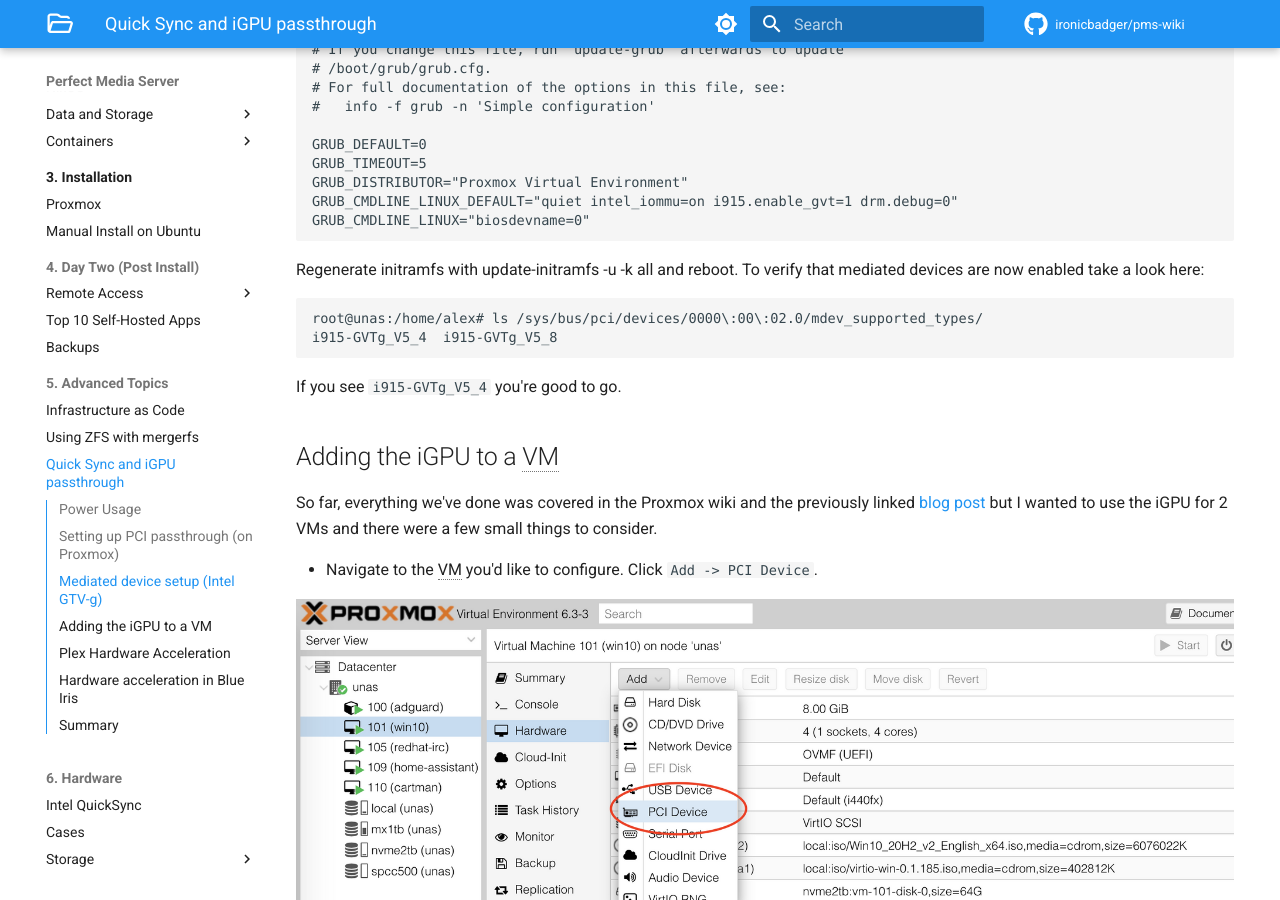
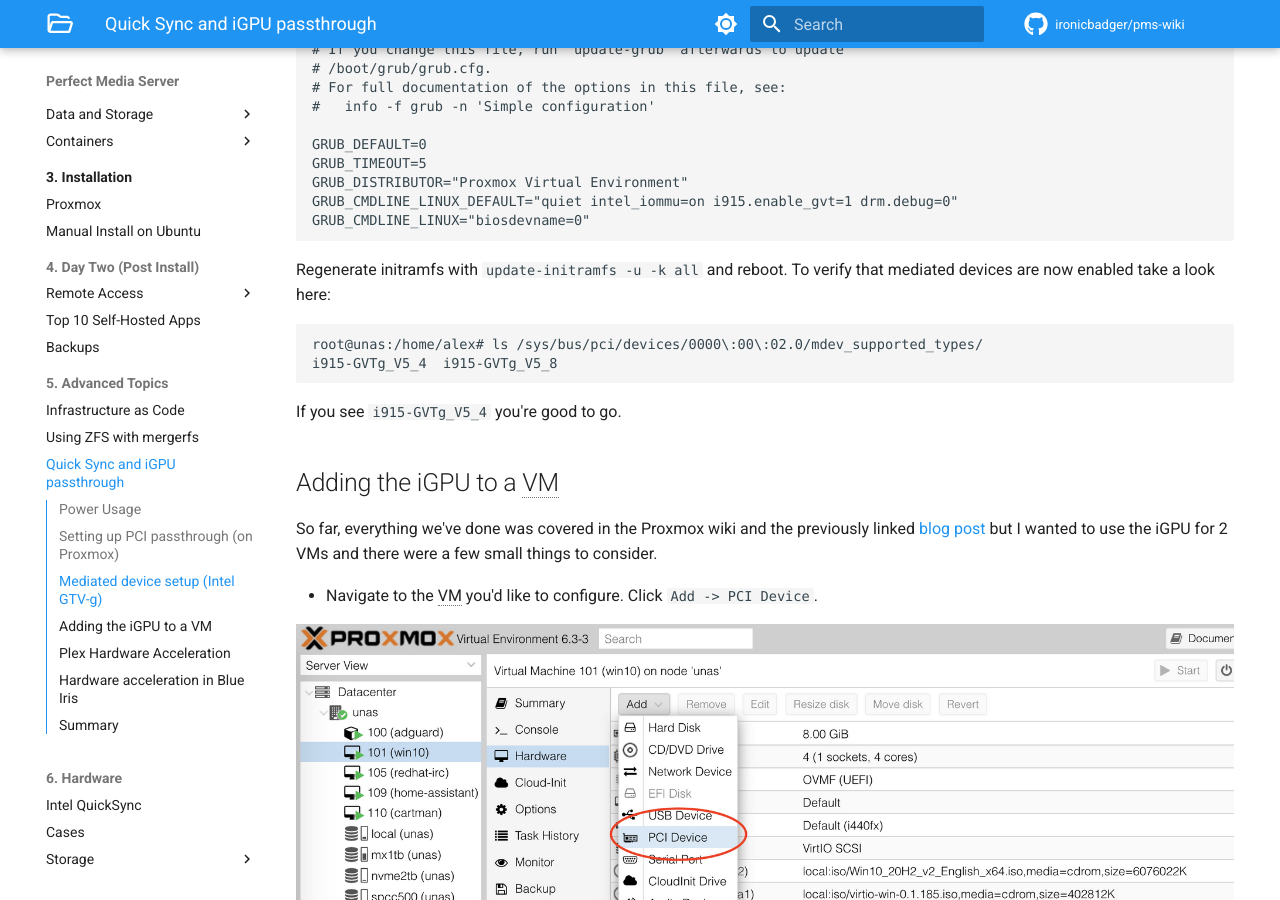
Before and after one commit to ironicbadger/pms-wiki, an MkDocs documentation site: the page built from docs/05-advanced/passthrough-igpu-gvtg.md, in a window 1280 px wide and 900 px high, scrolled down 3584 px. Built offline with MkDocs 1.6.1 and Material for MkDocs 9.7.7, drawn with Linux system fonts in a browser that asks for light colours; some web fonts are replaced; plug-ins that fetch from the network failed and are left out; comment, search, counter and statistics services are not loaded.

````diff
--- a/docs/05-advanced/passthrough-igpu-gvtg.md
+++ b/docs/05-advanced/passthrough-igpu-gvtg.md
@@ -95,7 +95,7 @@ GRUB_CMDLINE_LINUX_DEFAULT="quiet intel_iommu=on i915.enable_gvt=1 drm.debug=0"
 GRUB_CMDLINE_LINUX="biosdevname=0"
 ```
 
-Regenerate initramfs with update-initramfs -u -k all and reboot. To verify that mediated devices are now enabled take a look here:
+Regenerate initramfs with `update-initramfs -u -k all` and reboot. To verify that mediated devices are now enabled take a look here:
 
 ```
 root@unas:/home/alex# ls /sys/bus/pci/devices/0000\:00\:02.0/mdev_supported_types/
````
